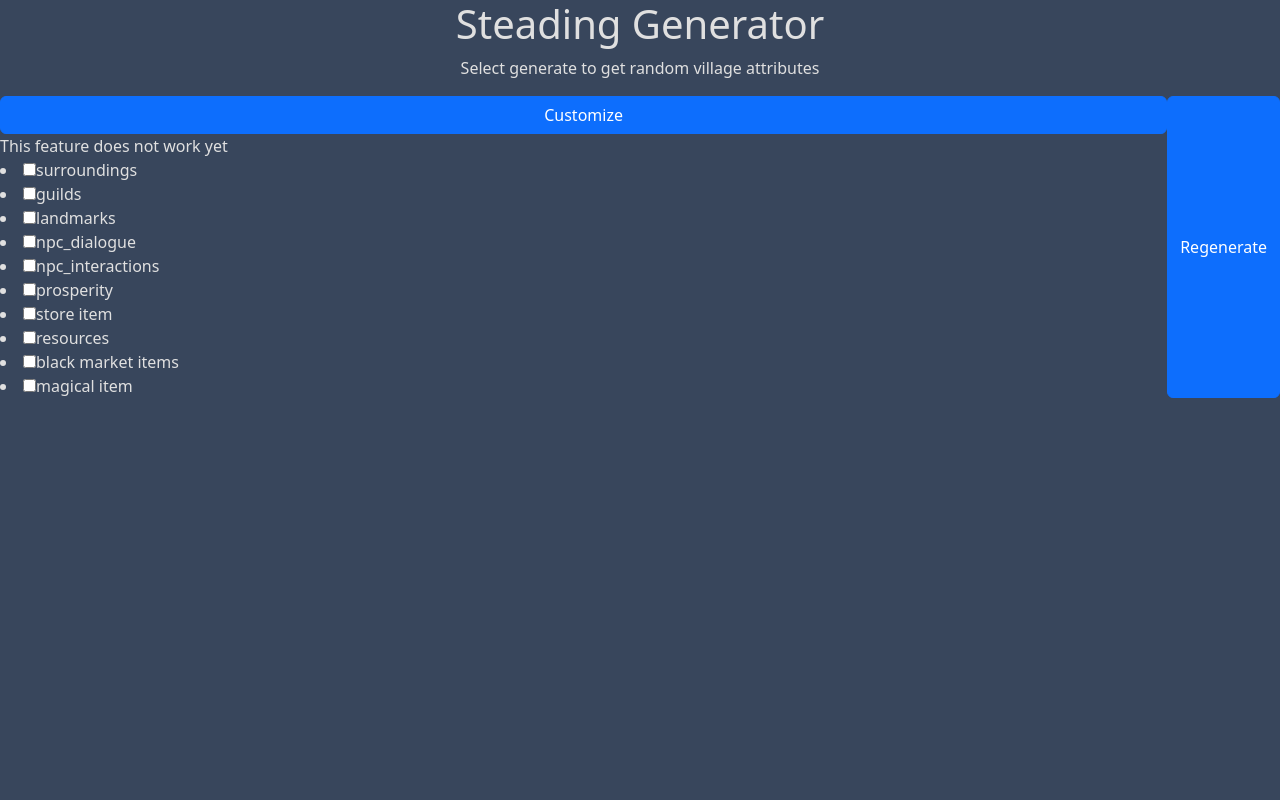
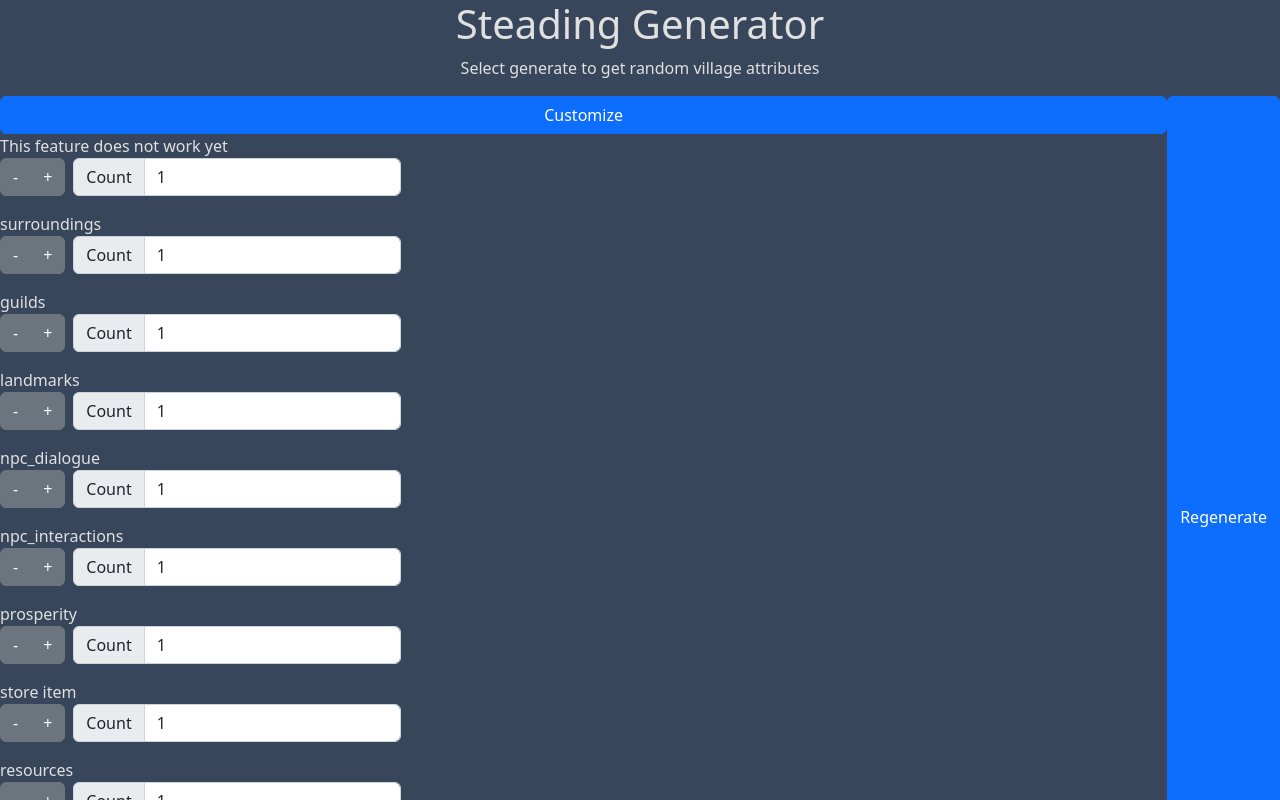
Before and after one commit to norogoth/steading-generator, a React (Create React App) app: page / in a window 1280 px wide. Both pictures are taken after a click on the button "Customize". Shown: the top 800 px of the page. Built offline with nearby package versions, Linux system fonts and the light colour scheme.

Commit message:
Making the incrementer look nice

```diff
--- a/src/App.js
+++ b/src/App.js
@@ -8,11 +8,22 @@ function App() {
 
   const [data, setData] = useState([]);
 
-  const [types] = useState(['surroundings', 'guilds','landmarks','npc_dialogue','npc_interactions','prosperity', 'store item', 'resources', 'black market items', 'magical item']);
+  const [types] = useState([
+    {name:'surroundings',count:1},
+    {name:'guilds',count:1},
+    {name:'landmarks',count:1},
+    {name:'npc_dialogue',count:1},
+    {name:'npc_interactions',count:1},
+    {name:'prosperity',count:1},
+    {name:'store item',count:1},
+    {name:'resources',count:1},
+    {name:'black market items',count:1},
+    {name:'magical item',count:1}
+  ]);
 
   const generateAll = () => {
     types.forEach( type => {
-        generateType(type);
+        generateType(type.name);
     });
     console.log('generated all');
   }
--- a/src/componenets/Customizer.js
+++ b/src/componenets/Customizer.js
@@ -2,15 +2,16 @@ import React, { useState } from 'react';
 import styled from "styled-components";
 import Collapse from 'react-bootstrap/Collapse';
 import Button from 'react-bootstrap/Button';
+import Incrementer from './Incrementer';
 
 const Customizer = (props) => {
     const [open, setOpen] = useState(false);
     const TypeCheckboxes = () => (props.types.map( type => {
         return (
-            <li>
-                <input type="checkbox" name={type}/>
-                <label>{type}</label>
-            </li>
+            <div key={type.name}>
+                <Incrementer type={type}/>
+                <label>{type.name}</label>
+            </div>
         );
     }));
 
@@ -27,7 +28,7 @@ const Customizer = (props) => {
                     This feature does not work yet
                     <TypeCheckboxes/>
                 </div>
-      </Collapse>
+            </Collapse>
         </CustomizerDiv>
     );
 }
--- /dev/null
+++ b/src/componenets/Incrementer.js
@@ -0,0 +1,28 @@
+import Button from 'react-bootstrap/Button';
+import ButtonGroup from 'react-bootstrap/ButtonGroup';
+import ButtonToolbar from 'react-bootstrap/ButtonToolbar';
+import InputGroup from 'react-bootstrap/InputGroup';
+import { Form } from 'react-bootstrap';
+
+const Incrementer = (props) => {
+  return (
+        <ButtonToolbar className="mb-3" aria-label="Toolbar with Button groups">
+            <ButtonGroup className="me-2" aria-label="First group">
+                <Button variant="secondary">-</Button>{' '}
+                <Button variant="secondary">+</Button>{' '}
+            </ButtonGroup>
+            <InputGroup>
+                <InputGroup.Text id="btnGroupAddon">Count</InputGroup.Text>
+                <Form.Control
+                    type="text"
+                    value={props.type.count}
+                    placeholder={props.type.name}
+                    aria-label={props.type.name}
+                    aria-describedby="btnGroupAddon"
+                />
+            </InputGroup>
+    </ButtonToolbar>
+    );
+}
+
+export default Incrementer;
```
Also changed, not shown: public/data/man names.csv (added), public/data/surnames.csv (added), public/data/woman names.csv (added).
